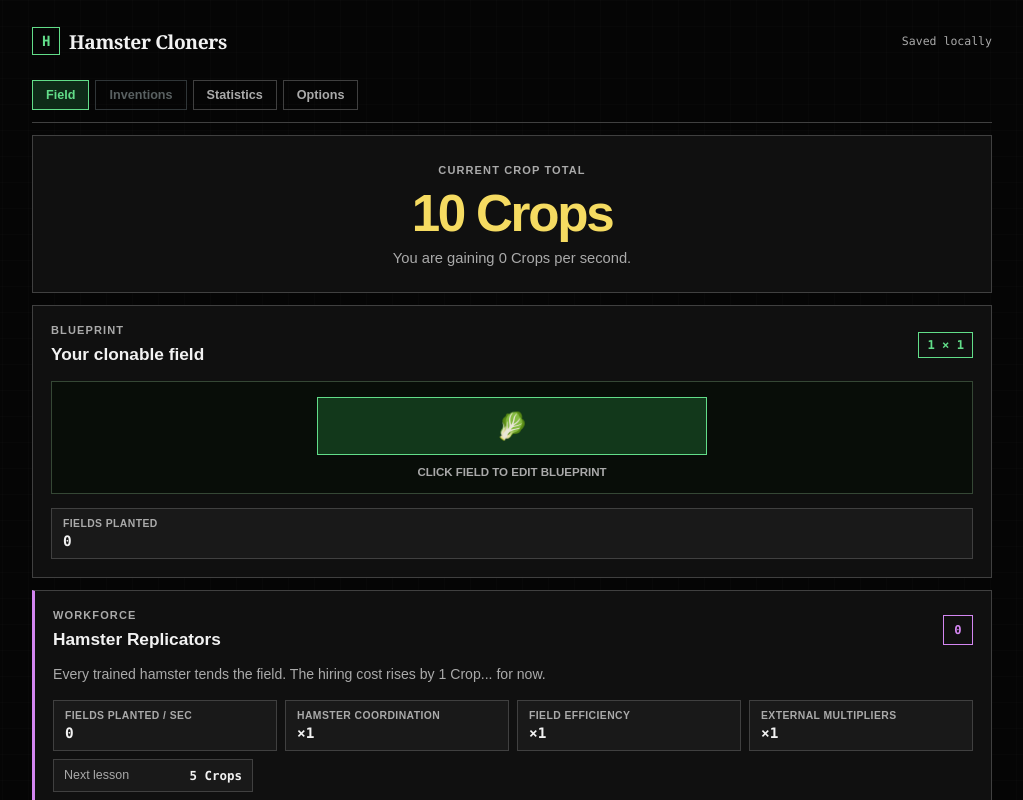
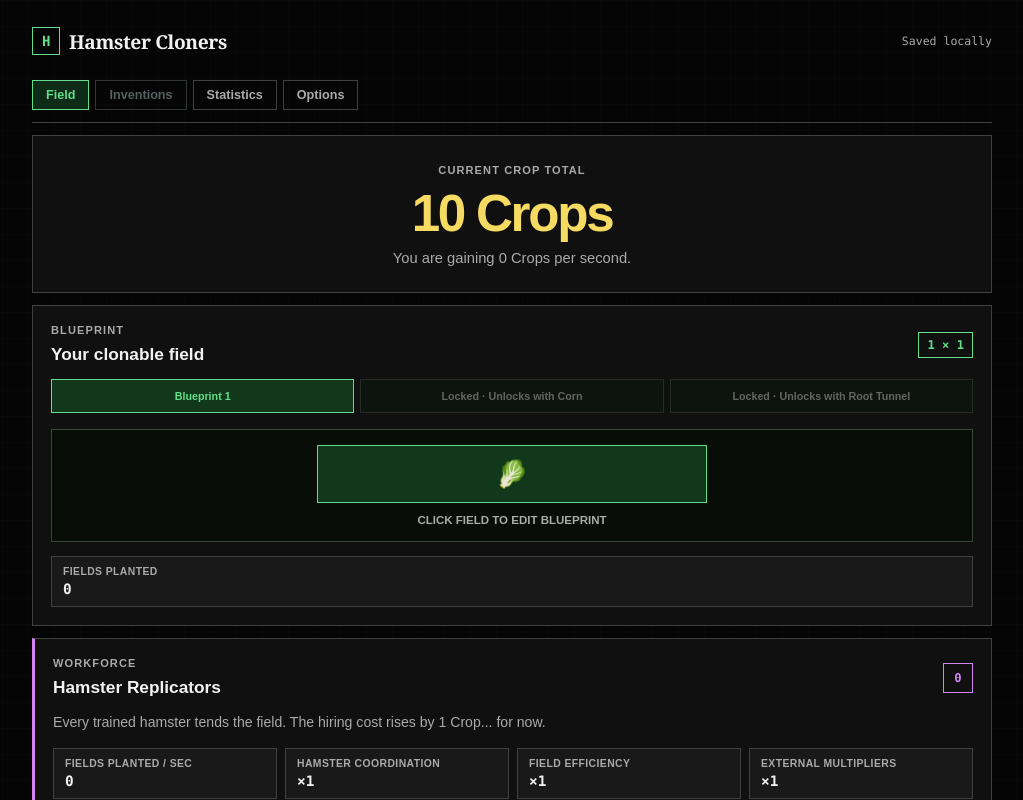
Before and after one commit to LimeMarble/Hamster-Cloners, a React (Vite) app: page / in a window 1280 px wide. Shown: the top 800 px of the page, without its empty margins (128-1151 px from the left). Built offline with nearby package versions, Linux system fonts and the light colour scheme.

Commit message:
Added Statistics and Blueprint Slots

```diff
--- a/src/App.css
+++ b/src/App.css
@@ -204,6 +204,28 @@ h2 {
   font-size: 1.8rem;
 }
 
+.statistics-grid {
+  display: grid;
+  grid-template-columns: repeat(auto-fit, minmax(150px, 1fr));
+  gap: 10px;
+  margin: 20px 0 0;
+}
+
+.statistics-grid div {
+  padding: 14px;
+  border: 1px solid var(--line);
+  background: var(--panel-raised);
+}
+
+.statistics-grid dd {
+  color: var(--crop-gold);
+  font-size: 1.16rem;
+}
+
+.statistics-grid .statistics-playtime {
+  grid-column: span 2;
+}
+
 .invention-tabs {
   display: flex;
   gap: 6px;
@@ -386,6 +408,41 @@ h2 {
 
 .blueprint-heading {
   gap: 8px;
+}
+
+.blueprint-slots {
+  display: grid;
+  grid-template-columns: repeat(3, minmax(0, 1fr));
+  gap: 6px;
+  margin-top: 14px;
+}
+
+.blueprint-slot {
+  min-height: 34px;
+  padding: 6px 8px;
+  border: 1px solid #354735;
+  color: var(--text-muted);
+  background: #0b160d;
+  cursor: pointer;
+  font: inherit;
+  font-size: 0.67rem;
+  font-weight: 700;
+  line-height: 1.2;
+}
+
+.blueprint-slot:hover:not(:disabled) {
+  border-color: var(--field-green);
+}
+
+.blueprint-slot-active {
+  border-color: var(--field-green);
+  color: var(--field-green);
+  background: #12381b;
+}
+
+.blueprint-slot:disabled {
+  cursor: not-allowed;
+  opacity: 0.55;
 }
 
 .monocrop-pill {
@@ -1087,6 +1144,10 @@ dd {
     grid-template-columns: repeat(auto-fit, minmax(110px, 1fr));
   }
 
+  .statistics-grid .statistics-playtime {
+    grid-column: span 1;
+  }
+
   .modal-actions .primary-button {
     width: 100%;
   }
--- a/src/App.jsx
+++ b/src/App.jsx
@@ -4,6 +4,7 @@ import {
   getCropProductionPerSecond,
   getCropHamsterEfficiencyMultiplier,
   getDiagonalCropIndexes,
+  getBlueprintSlots,
   getLeechingGourdFootprint,
   getFieldsPlanted,
   getHamsterCoordinationMultiplier,
@@ -22,6 +23,7 @@ import {
   INVENTIONS_HAMSTER_UNLOCK_COUNT,
   getBlueprintExpansion,
   getBlueprintExpansionTrackProgress,
+  getUnlockedBlueprintSlotCount,
   getBlueprintCropStats,
   canUnlockCropPerfection,
   canUnlockRowDuplicators,
@@ -54,6 +56,24 @@ import './App.css'
 
 function FormattedNumber({ value, maximumFractionDigits = 1 }) {
   return getCachedFormattedNumber(value, maximumFractionDigits)
+}
+
+function formatPlaytime(seconds) {
+  const totalSeconds = Math.max(0, Math.floor(Number(seconds) || 0))
+  const days = Math.floor(totalSeconds / 86_400)
+  const hours = Math.floor((totalSeconds % 86_400) / 3_600)
+  const minutes = Math.floor((totalSeconds % 3_600) / 60)
+  const remainingSeconds = totalSeconds % 60
+
+  if (days > 0) {
+    return `${days}d ${hours}h ${minutes}m`
+  }
+
+  if (hours > 0) {
+    return `${hours}h ${minutes}m ${remainingSeconds}s`
+  }
+
+  return `${minutes}m ${remainingSeconds}s`
 }
 
 function MirrorCornConnectionLines({ blueprint, links, pending = false }) {
@@ -377,6 +397,8 @@ function App() {
       visibleCropIds.filter((cropId) => unlockedCropIds.includes(cropId)),
     [visibleCropIds, unlockedCropIds],
   )
+  const blueprintSlots = useMemo(() => getBlueprintSlots(game), [game])
+  const unlockedBlueprintSlotCount = getUnlockedBlueprintSlotCount(game)
   const fieldSize = game.blueprint.rows * game.blueprint.columns
   const monocropThreshold = getMonocropThreshold(fieldSize)
   const showMonocropLimit =
@@ -518,15 +540,20 @@ function App() {
         return
       }
 
+      const currentGame = gameRef.current
+      const nextPlaytimeSeconds =
+        (Number(currentGame.playtimeSeconds) || 0) +
+        SIMULATION_TICK_INTERVAL_MS / 1000
+
       if (!isEditingBlueprintRef.current) {
-        const currentGame = gameRef.current
+        const productionForTick = getProductionForTick(
+          currentGame.blueprint,
+          currentGame.farmland,
+          currentGame.completedCropPerfections,
+        )
         const nextCrops =
           currentGame.crops +
-          getProductionForTick(
-            currentGame.blueprint,
-            currentGame.farmland,
-            currentGame.completedCropPerfections,
-          )
+          productionForTick
         const columnsProducedForTick = getColumnsProducedForTick(
           currentGame.hamsters,
           currentGame.postUnionHamstersHired,
@@ -535,10 +562,31 @@ function App() {
             currentGame.completedCropPerfections,
           ),
         )
+        const hasUnlockedRootTunnel =
+          currentGame.hasUnlockedRootTunnel ||
+          nextCrops >= ROOT_TUNNEL_UNLOCK_CROP_COUNT
+        const currentBlueprintSlots = getBlueprintSlots(currentGame)
+        const activeBlueprintSlot = Math.min(
+          Math.max(0, Math.floor(Number(currentGame.activeBlueprintSlot) || 0)),
+          currentBlueprintSlots.length - 1,
+        )
+        const requiredBlueprintSlotCount = getUnlockedBlueprintSlotCount({
+          blueprint: currentGame.blueprint,
+          hasUnlockedRootTunnel,
+        })
+        const nextBlueprintSlots = [...currentBlueprintSlots]
+
+        while (nextBlueprintSlots.length < requiredBlueprintSlotCount) {
+          nextBlueprintSlots.push(currentGame.blueprint)
+        }
 
         gameRef.current = {
           ...currentGame,
           crops: nextCrops,
+          totalCropsMade:
+            (Number(currentGame.totalCropsMade) || 0) +
+            Math.max(0, productionForTick),
+          playtimeSeconds: nextPlaytimeSeconds,
           hasUnlockedTurnip:
             currentGame.hasUnlockedTurnip ||
             nextCrops >= TURNIP_UNLOCK_CROP_COUNT,
@@ -551,8 +599,7 @@ function App() {
             currentGame.hasUnlockedKnotweed ||
             nextCrops >= KNOTWEED_UNLOCK_CROP_COUNT,
           hasUnlockedRootTunnel:
-            currentGame.hasUnlockedRootTunnel ||
-            nextCrops >= ROOT_TUNNEL_UNLOCK_CROP_COUNT,
+            hasUnlockedRootTunnel,
           hasUnlockedCropPerfection:
             currentGame.hasUnlockedCropPerfection ||
             nextCrops >= CROP_PERFECTION_UNLOCK_CROP_COUNT,
@@ -564,6 +611,13 @@ function App() {
               ? currentGame.farmland.rows + columnsProducedForTick
               : currentGame.farmland.rows,
           },
+          blueprintSlots: nextBlueprintSlots,
+          activeBlueprintSlot,
+        }
+      } else {
+        gameRef.current = {
+          ...currentGame,
+          playtimeSeconds: nextPlaytimeSeconds,
         }
       }
 
@@ -660,6 +714,11 @@ function App() {
 
   function commitBlueprint(nextBlueprint) {
     const currentGame = gameRef.current
+    const currentBlueprintSlots = getBlueprintSlots(currentGame)
+    const activeBlueprintSlot = Math.min(
+      Math.max(0, Math.floor(Number(currentGame.activeBlueprintSlot) || 0)),
+      currentBlueprintSlots.length - 1,
+    )
     const hasReachedLimit = hasReachedMonocropLimit(nextBlueprint)
     const hasJustReachedLimit =
       !currentGame.hasSeenMonocropLimit &&
@@ -669,6 +728,10 @@ function App() {
     updateGame(() => ({
       ...currentGame,
       blueprint: nextBlueprint,
+      blueprintSlots: currentBlueprintSlots.map((blueprint, slotIndex) =>
+        slotIndex === activeBlueprintSlot ? nextBlueprint : blueprint,
+      ),
+      activeBlueprintSlot,
       hasSeenMonocropLimit:
         currentGame.hasSeenMonocropLimit || hasReachedLimit,
     }))
@@ -676,6 +739,28 @@ function App() {
     if (hasJustReachedLimit) {
       setIsMonocropWarningOpen(true)
     }
+  }
+
+  function selectBlueprintSlot(slotIndex) {
+    const currentGame = gameRef.current
+    const currentBlueprintSlots = getBlueprintSlots(currentGame)
+
+    if (
+      slotIndex < 0 ||
+      slotIndex >= unlockedBlueprintSlotCount ||
+      !currentBlueprintSlots[slotIndex]
+    ) {
+      return
+    }
+
+    setPendingMirrorCornPlacement(null)
+    setHoveredEditorCrop(null)
+    updateGame(() => ({
+      ...currentGame,
+      blueprint: currentBlueprintSlots[slotIndex],
+      blueprintSlots: currentBlueprintSlots,
+      activeBlueprintSlot: slotIndex,
+    }))
   }
 
   function setPlot(index, crop, mirrorCornTargetIndex = null) {
@@ -977,7 +1062,13 @@ function App() {
             </aside>
           ) : null}
         </div>
-        <span className="game-tab" aria-disabled="true">Statistics</span>
+        <button
+          type="button"
+          className={`game-tab ${activeTab === 'statistics' ? 'game-tab-active' : ''}`}
+          onClick={() => setActiveTab('statistics')}
+        >
+          Statistics
+        </button>
         <button
           type="button"
           className={`game-tab ${activeTab === 'options' ? 'game-tab-active' : ''}`}
@@ -1014,6 +1105,36 @@ function App() {
             ) : null}
             <span className="size-pill">{game.blueprint.rows} × {game.blueprint.columns}</span>
           </div>
+
+          <nav className="blueprint-slots" aria-label="Blueprint slots">
+            {[0, 1, 2].map((slotIndex) => {
+              const unlocked =
+                slotIndex < unlockedBlueprintSlotCount &&
+                Boolean(blueprintSlots[slotIndex])
+              const active = game.activeBlueprintSlot === slotIndex
+              const unlockHint =
+                slotIndex === 1 ? 'Unlocks with Corn' : 'Unlocks with Root Tunnel'
+
+              return (
+                <button
+                  type="button"
+                  className={`blueprint-slot ${active ? 'blueprint-slot-active' : ''}`}
+                  key={slotIndex}
+                  onClick={() => selectBlueprintSlot(slotIndex)}
+                  disabled={!unlocked}
+                  aria-label={
+                    unlocked
+                      ? `Select Blueprint ${slotIndex + 1}`
+                      : `Blueprint ${slotIndex + 1}: ${unlockHint}`
+                  }
+                >
+                  {unlocked
+                    ? `Blueprint ${slotIndex + 1}`
+                    : `Locked · ${unlockHint}`}
+                </button>
+              )
+            })}
+          </nav>
 
           <button
             type="button"
@@ -1351,6 +1472,36 @@ function App() {
             </>
           )}
         </section>
+      ) : activeTab === 'statistics' ? (
+        <section className="inventions-panel statistics-panel" aria-labelledby="statistics-title">
+          <p className="eyebrow">Lifetime progress</p>
+          <h1 id="statistics-title">Statistics</h1>
+          <p className="inventions-intro">
+            These counters persist through field resets and blueprint changes.
+          </p>
+          <dl className="statistics-grid">
+            <div>
+              <dt>Crops made</dt>
+              <dd><FormattedNumber value={game.totalCropsMade} maximumFractionDigits={2} /></dd>
+            </div>
+            <div>
+              <dt>Hamsters hired</dt>
+              <dd><FormattedNumber value={game.totalHamstersHired} maximumFractionDigits={0} /></dd>
+            </div>
+            <div>
+              <dt>Crops unlocked</dt>
+              <dd><FormattedNumber value={unlockedCropIds.length} maximumFractionDigits={0} /></dd>
+            </div>
+            <div>
+              <dt>Crops perfected</dt>
+              <dd><FormattedNumber value={game.completedCropPerfections.length} maximumFractionDigits={0} /></dd>
+            </div>
+            <div className="statistics-playtime">
+              <dt>Playtime</dt>
+              <dd>{formatPlaytime(game.playtimeSeconds)}</dd>
+            </div>
+          </dl>
+        </section>
       ) : (
         <section className="inventions-panel options-panel" aria-labelledby="options-title">
           <p className="eyebrow">Game options</p>
--- a/src/game/gameLogic.js
+++ b/src/game/gameLogic.js
@@ -249,8 +249,12 @@ export function getLeechingGourdFootprint(blueprint, anchorIndex) {
 }
 
 export function createInitialGame() {
+  const blueprint = createBlueprint({ cells: ['leek'] })
+
   return {
     crops: STARTING_CROPS,
+    totalCropsMade: 0,
+    playtimeSeconds: 0,
     hamsters: 0,
     totalHamstersHired: 0,
     unionized: false,
@@ -267,10 +271,35 @@ export function createInitialGame() {
     completedCropPerfections: [],
     blueprintExpansionAxesSwapped: true,
     completedBlueprintExpansions: [],
-    blueprint: createBlueprint({ cells: ['leek'] }),
+    blueprint,
+    blueprintSlots: [blueprint],
+    activeBlueprintSlot: 0,
     hamstersBuildColumns: true,
     farmland: createFarmlandMultipliers({ columns: 0 }),
   }
+}
+
+export function getUnlockedBlueprintSlotCount(game) {
+  const blueprint = createBlueprint(game.blueprint)
+
+  if (game.hasUnlockedRootTunnel === true) {
+    return 3
+  }
+
+  return blueprint.columns > 1 ? 2 : 1
+}
+
+export function getBlueprintSlots(game) {
+  const fallbackBlueprint = createBlueprint(game.blueprint)
+  const storedSlots = Array.isArray(game.blueprintSlots)
+    ? game.blueprintSlots
+    : []
+  const slots = storedSlots
+    .slice(0, 3)
+    .filter((slot) => slot && typeof slot === 'object')
+    .map((slot) => createBlueprint(slot))
+
+  return slots.length > 0 ? slots : [fallbackBlueprint]
 }
 
 export function createFarmlandMultipliers({
@@ -541,6 +570,14 @@ function addBlueprintColumn(blueprint) {
 export function resetForBlueprintExpansion(game, expansionId) {
   const expansion = getBlueprintExpansion(expansionId)
   const currentBlueprint = createBlueprint(game.blueprint)
+  const storedBlueprintSlots = getBlueprintSlots(game)
+  const activeBlueprintSlot = Math.min(
+    Math.max(0, Math.floor(Number(game.activeBlueprintSlot) || 0)),
+    storedBlueprintSlots.length - 1,
+  )
+  const currentBlueprintSlots = storedBlueprintSlots.map((blueprint, slotIndex) =>
+    slotIndex === activeBlueprintSlot ? currentBlueprint : blueprint,
+  )
   const expansionCost = getBlueprintExpansionCost(game, expansionId)
   const currentCrops = Math.max(0, Number(game.crops) || 0)
 
@@ -548,10 +585,19 @@ export function resetForBlueprintExpansion(game, expansionId) {
     return null
   }
 
-  const nextBlueprint =
-    expansion.direction === 'row'
-      ? addBlueprintRow(currentBlueprint)
-      : addBlueprintColumn(currentBlueprint)
+  const expandBlueprint =
+    expansion.direction === 'row' ? addBlueprintRow : addBlueprintColumn
+  const expandedBlueprintSlots = currentBlueprintSlots.map(expandBlueprint)
+  const nextBlueprint = expandedBlueprintSlots[activeBlueprintSlot] ??
+    expandBlueprint(currentBlueprint)
+  const nextBlueprintSlotCount = getUnlockedBlueprintSlotCount({
+    blueprint: nextBlueprint,
+    hasUnlockedRootTunnel: game.hasUnlockedRootTunnel,
+  })
+
+  while (expandedBlueprintSlots.length < nextBlueprintSlotCount) {
+    expandedBlueprintSlots.push(createBlueprint(nextBlueprint))
+  }
 
   return {
     ...game,
@@ -561,6 +607,8 @@ export function resetForBlueprintExpansion(game, expansionId) {
       columns: 0,
     },
     blueprint: nextBlueprint,
+    blueprintSlots: expandedBlueprintSlots,
+    activeBlueprintSlot,
     completedBlueprintExpansions: [
       ...getCompletedBlueprintExpansions(game),
       expansionId,
--- a/src/game/storage.js
+++ b/src/game/storage.js
@@ -4,6 +4,7 @@ import {
   createBlueprint,
   createFarmlandMultipliers,
   createInitialGame,
+  getUnlockedBlueprintSlotCount,
   hasReachedMonocropLimit,
 } from './gameLogic.js'
 import {
@@ -70,7 +71,6 @@ export function normalizeGame(rawGame) {
   const blueprint = hasCurrentBlueprintAxes
     ? createBlueprint(rawGame.blueprint)
     : createBlueprint({ cells: ['leek'] })
-  const hasReachedLimit = hasReachedMonocropLimit(blueprint)
   const validExpansionIds = new Set(
     BLUEPRINT_EXPANSIONS.map((expansion) => expansion.id),
   )
@@ -89,6 +89,38 @@ export function normalizeGame(rawGame) {
   const hasLegacyAppleTreeUnlock =
     Array.isArray(rawGame.completedCropUnlocks) &&
     rawGame.completedCropUnlocks.includes('appleTree')
+  const hasUnlockedRootTunnel =
+    rawGame.hasUnlockedRootTunnel === true ||
+    toNonNegativeNumber(rawGame.crops, 0) >= ROOT_TUNNEL_UNLOCK_CROP_COUNT
+  const rawBlueprintSlots =
+    hasCurrentBlueprintAxes && Array.isArray(rawGame.blueprintSlots)
+      ? rawGame.blueprintSlots
+      : []
+  const blueprintSlotCount = getUnlockedBlueprintSlotCount({
+    blueprint,
+    hasUnlockedRootTunnel,
+  })
+  const blueprintSlots = Array.from(
+    { length: blueprintSlotCount },
+    (_, slotIndex) => {
+      const rawSlot = rawBlueprintSlots[slotIndex]
+
+      return rawSlot && typeof rawSlot === 'object'
+        ? createBlueprint({
+            rows: blueprint.rows,
+            columns: blueprint.columns,
+            cells: rawSlot.cells,
+            mirrorCornTargets: rawSlot.mirrorCornTargets,
+          })
+        : createBlueprint(blueprint)
+    },
+  )
+  const activeBlueprintSlot = Math.min(
+    Math.max(0, Math.floor(Number(rawGame.activeBlueprintSlot) || 0)),
+    blueprintSlots.length - 1,
+  )
+  const activeBlueprint = blueprintSlots[activeBlueprintSlot]
+  const hasReachedLimit = hasReachedMonocropLimit(activeBlueprint)
   const rawFarmland =
     rawGame.farmland && typeof rawGame.farmland === 'object'
       ? rawGame.farmland
@@ -120,6 +152,11 @@ export function normalizeGame(rawGame) {
 
   return {
     crops: toNonNegativeNumber(rawGame.crops, initialGame.crops),
+    totalCropsMade: toNonNegativeNumber(
+      rawGame.totalCropsMade,
+      toNonNegativeNumber(rawGame.crops, 0),
+    ),
+    playtimeSeconds: toNonNegativeNumber(rawGame.playtimeSeconds, 0),
     hamsters: toNonNegativeInteger(rawGame.hamsters, initialGame.hamsters),
     totalHamstersHired: toNonNegativeInteger(
       rawGame.totalHamstersHired,
@@ -149,8 +186,7 @@ export function normalizeGame(rawGame) {
       rawGame.hasUnlockedKnotweed === true ||
       toNonNegativeNumber(rawGame.crops, 0) >= KNOTWEED_UNLOCK_CROP_COUNT,
     hasUnlockedRootTunnel:
-      rawGame.hasUnlockedRootTunnel === true ||
-      toNonNegativeNumber(rawGame.crops, 0) >= ROOT_TUNNEL_UNLOCK_CROP_COUNT,
+      hasUnlockedRootTunnel,
     hasUnlockedCropPerfection:
       rawGame.hasUnlockedCropPerfection === true ||
       toNonNegativeNumber(rawGame.crops, 0) >= CROP_PERFECTION_UNLOCK_CROP_COUNT,
@@ -161,7 +197,9 @@ export function normalizeGame(rawGame) {
     completedBlueprintExpansions: BLUEPRINT_EXPANSIONS.map(
       (expansion) => expansion.id,
     ).filter((expansionId) => completedExpansionIds.has(expansionId)),
-    blueprint,
+    blueprint: activeBlueprint,
+    blueprintSlots,
+    activeBlueprintSlot,
     farmland,
   }
 }
```
Also changed, not shown: 2 other files (tests, documents, lock files or other folders).
